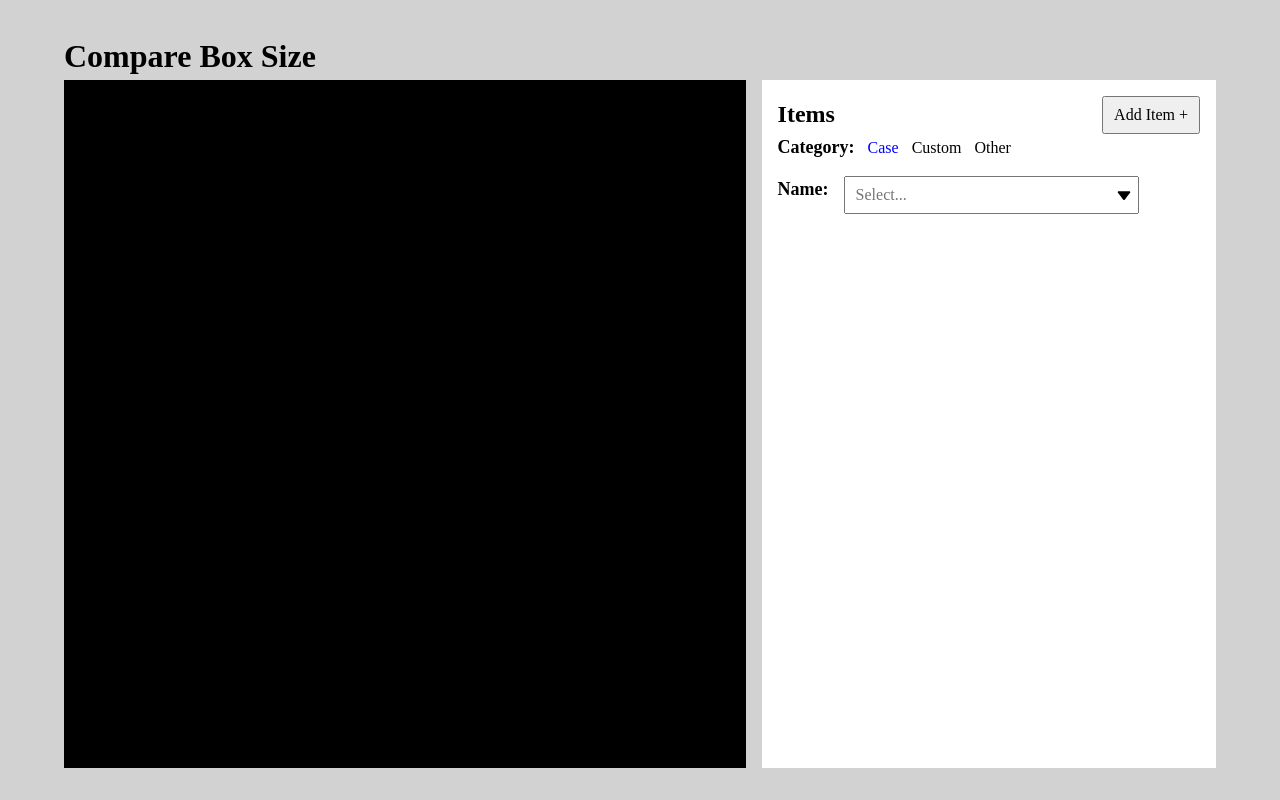
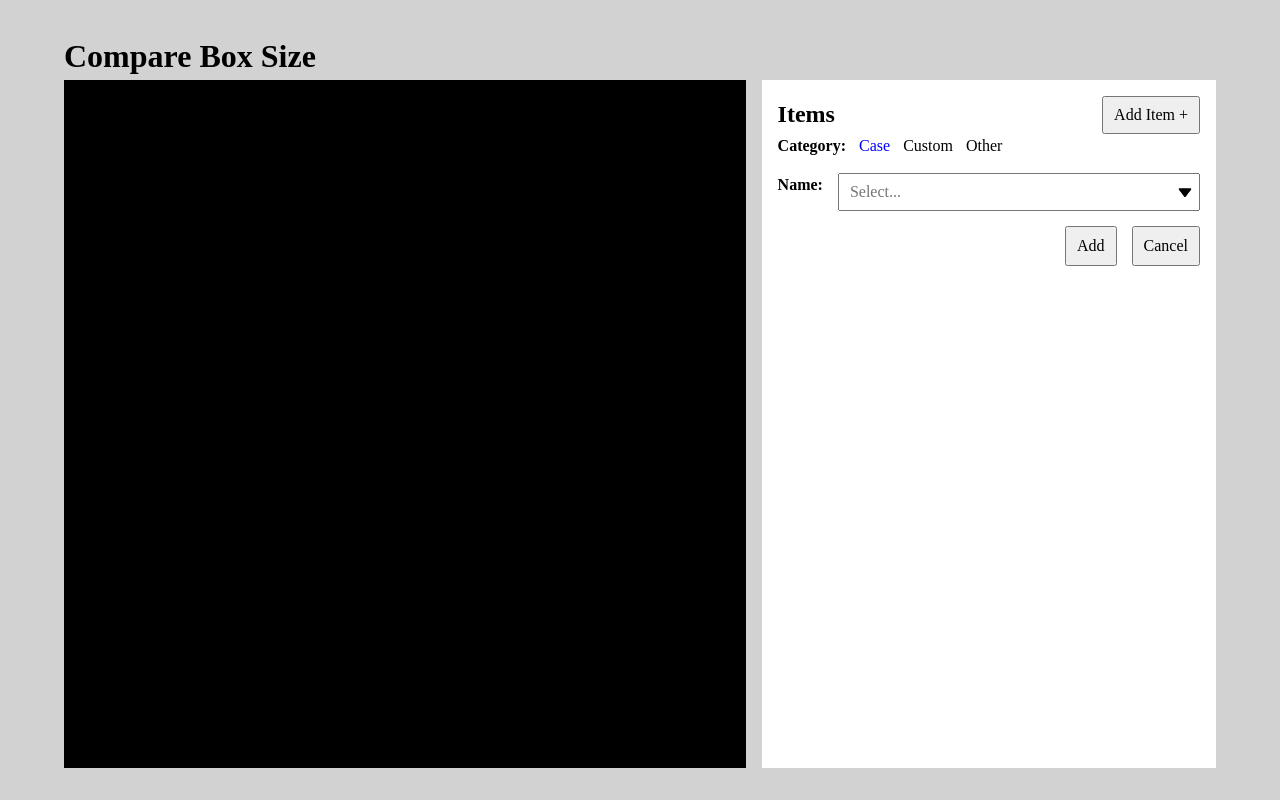
Before and after one commit to angelol-git/comparesffsize, a React (Vite) app: page / in a window 1280 px wide. Both pictures are taken after a click on the button "Add Item +". Built offline with nearby package versions, Linux system fonts and the light colour scheme.

Commit message:
display added items

```diff
--- a/src/components/sidebar/AddForm.css
+++ b/src/components/sidebar/AddForm.css
@@ -2,6 +2,7 @@
     display: flex;
     flex-direction: column;
     gap: 15px;
+    width: 100%;
 }
 
 .add-form-category-row {
@@ -27,7 +28,7 @@ label>input[type=radio] {
 }
 
 .add-form-subheader {
-    font-size: 18px;
+    font-size: 16px;
     font-weight: bold;
 }
 
@@ -44,17 +45,32 @@ label>input[type=radio] {
 
 .measurement-form {
     display: flex;
-    flex-direction: column;
+    align-items: center;
     gap: 10px;
 }
 
 .measurement-input-row {
     display: flex;
     justify-content: space-between;
-    gap: 15px;
+    align-items: center;
+    gap: 5px;
 }
 
 .measurement-input {
     text-align: right;
+    padding-right: 5px;
     width: 50px;
 }
+
+.add-form-buttons-row {
+    display: flex;
+    align-items: center;
+    justify-content: end;
+    height: 100%;
+    gap: 15px;
+}
+
+.add-form-button {
+    height: 40px;
+    padding: 5px 10px 5px 10px;
+}
--- a/src/components/sidebar/AddForm.jsx
+++ b/src/components/sidebar/AddForm.jsx
@@ -11,7 +11,7 @@ async function fetchCases() {
   return data;
 }
 
-function AddForm() {
+function AddForm({ setShowAddForm, selectedItems, setSelectedItems }) {
   const [category, setCategory] = useState("case");
   const [selectedItem, setSelectedItem] = useState({
     brand: null,
@@ -23,8 +23,17 @@ function AddForm() {
     queryFn: fetchCases,
   });
 
+  function clearCurrentItem() {
+    setSelectedItem({
+      brand: null,
+      item: null,
+    });
+    setShowAddForm(false);
+  }
   function handleSubmit(event) {
     event.preventDefault();
+    setSelectedItems([...selectedItems, selectedItem]);
+    clearCurrentItem();
   }
 
   return (
@@ -71,7 +80,7 @@ function AddForm() {
                 <h3 className="add-form-subheader">Measurements: </h3>
                 <div className="measurement-form">
                   <div className="measurement-input-row">
-                    <label htmlFor="length">Length: </label>
+                    <label htmlFor="length">L: </label>
                     <input
                       type="text"
                       name="length"
@@ -81,7 +90,7 @@ function AddForm() {
                     />
                   </div>
                   <div className="measurement-input-row">
-                    <label htmlFor="length">Width: </label>
+                    <label htmlFor="length">W: </label>
                     <input
                       type="text"
                       name="width"
@@ -91,7 +100,7 @@ function AddForm() {
                     />
                   </div>
                   <div className="measurement-input-row">
-                    <label htmlFor="length">Height: </label>
+                    <label htmlFor="length">H: </label>
                     <input
                       type="text"
                       name="height"
@@ -103,6 +112,12 @@ function AddForm() {
                 </div>
               </div>
             )}
+            <div className="add-form-buttons-row">
+              <input type="submit" value="Add" className="add-form-button" />
+              <button onClick={clearCurrentItem} className="add-form-button">
+                Cancel
+              </button>
+            </div>
           </div>
         )}
       </div>
--- a/src/components/sidebar/SearchSelect.css
+++ b/src/components/sidebar/SearchSelect.css
@@ -6,7 +6,7 @@
 .search-select-container {
     display: flex;
     flex-direction: column;
-    width: 70%;
+    width: 100%;
     cursor: pointer;
 }
 
--- a/src/components/sidebar/SearchSelect.jsx
+++ b/src/components/sidebar/SearchSelect.jsx
@@ -68,6 +68,7 @@ function SearchSelect({ data, selectedItem, setSelectedItem }) {
             type="text"
             placeholder="Select..."
             id="search-input"
+            autoComplete="off"
             onClick={handleSearchInputClick}
             onChange={(event) => {
               setSearchInput(event.target.value);
```
